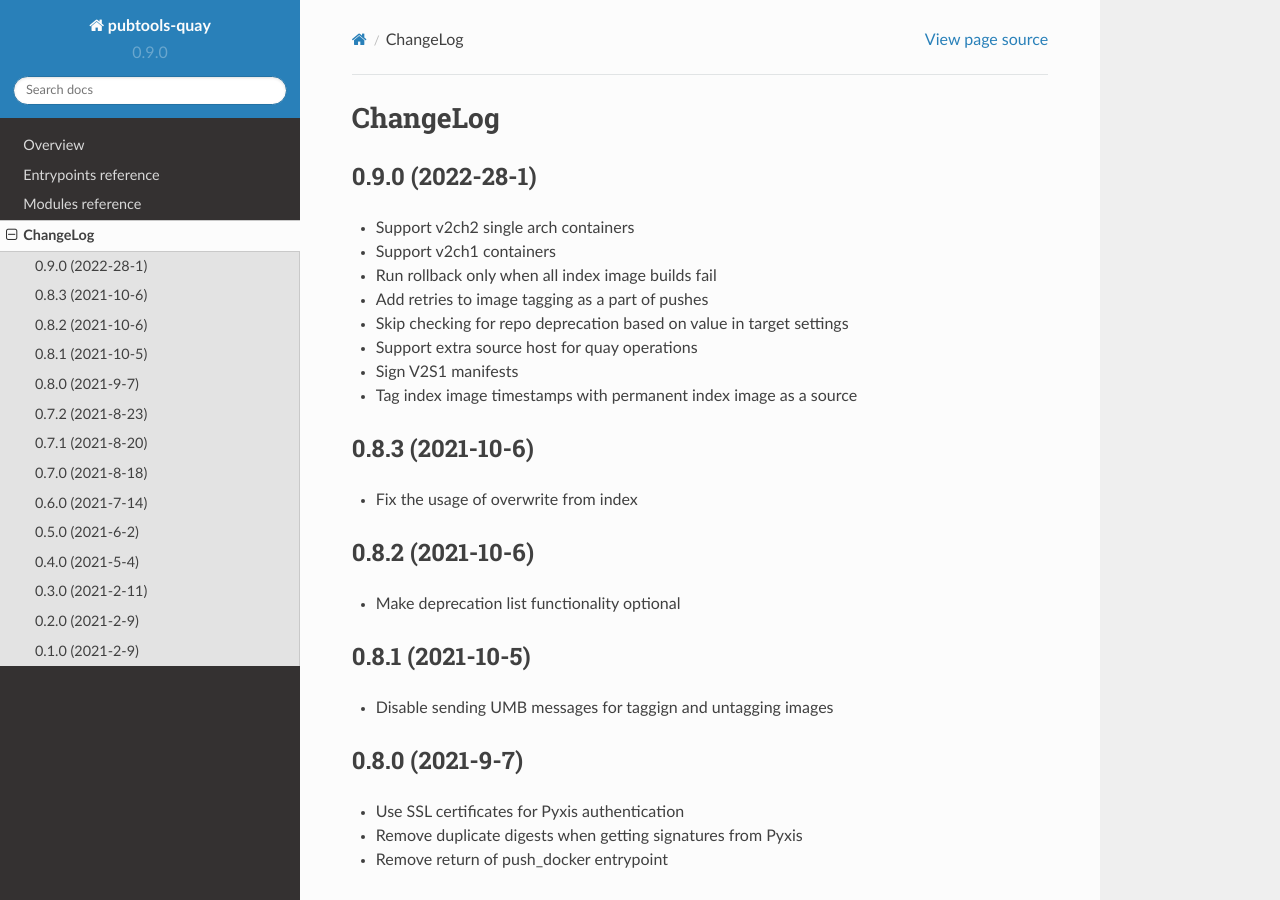
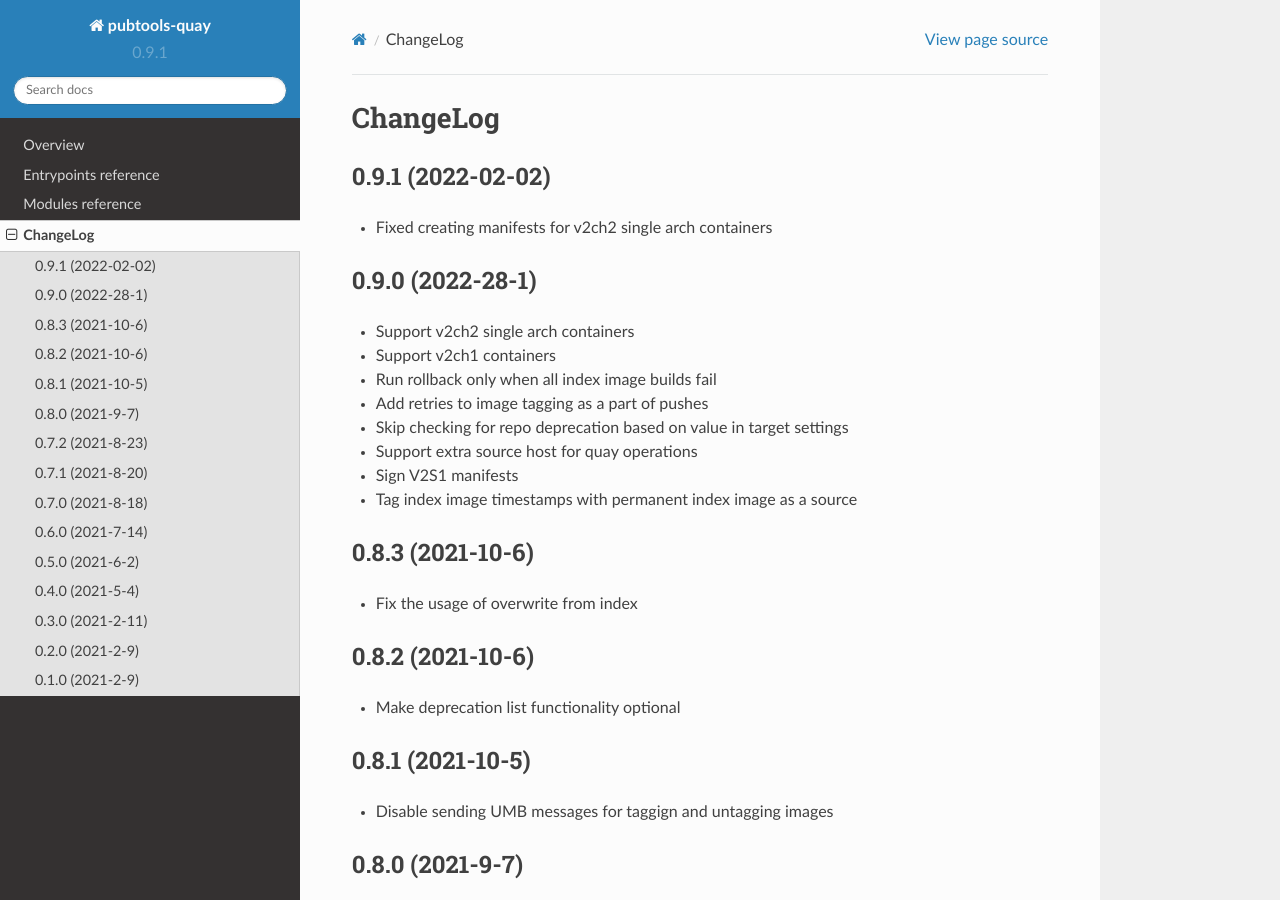
Before and after one commit to release-engineering/pubtools-quay, a Sphinx documentation site: the page built from docs/source/CHANGELOG.rst, in a window 1280 px wide and 900 px high. Built offline with Sphinx 7.4.7 and the Read the Docs theme 2.0.0, drawn with Linux system fonts in a browser that asks for light colours.

Commit message:
Release 0.9.1 (#107)

```diff
--- a/docs/source/CHANGELOG.rst
+++ b/docs/source/CHANGELOG.rst
@@ -1,5 +1,10 @@
 ChangeLog
 =========
+
+0.9.1 (2022-02-02)
+------------------
+
+* Fixed creating manifests for v2ch2 single arch containers
 
 0.9.0 (2022-28-1)
 ------------------
--- a/docs/source/conf.py
+++ b/docs/source/conf.py
@@ -25,9 +25,9 @@
 author = u"Red Hat"
 
 # The short X.Y version
-version = u"0.9.0"
+version = u"0.9.1"
 # The full version, including alpha/beta/rc tags
-release = u"0.9.0"
+release = u"0.9.1"
 
 
 # -- General configuration ---------------------------------------------------
--- a/setup.py
+++ b/setup.py
@@ -120,7 +120,7 @@
 
 setup(
     name="pubtools-quay",
-    version="0.9.0",
+    version="0.9.1",
     description="Pubtools-quay",
     long_description=long_description,
     long_description_content_type='text/x-rst',
```
